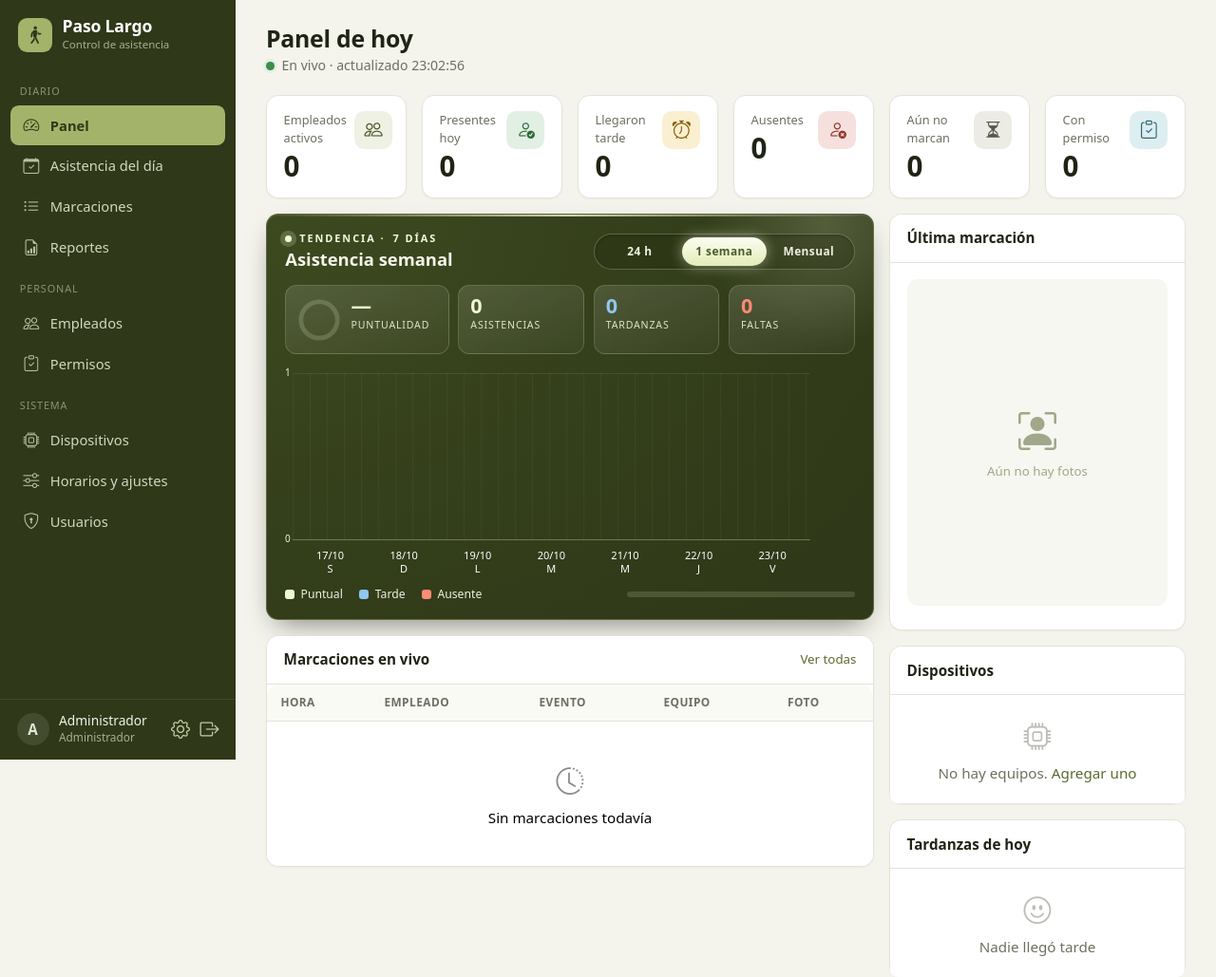
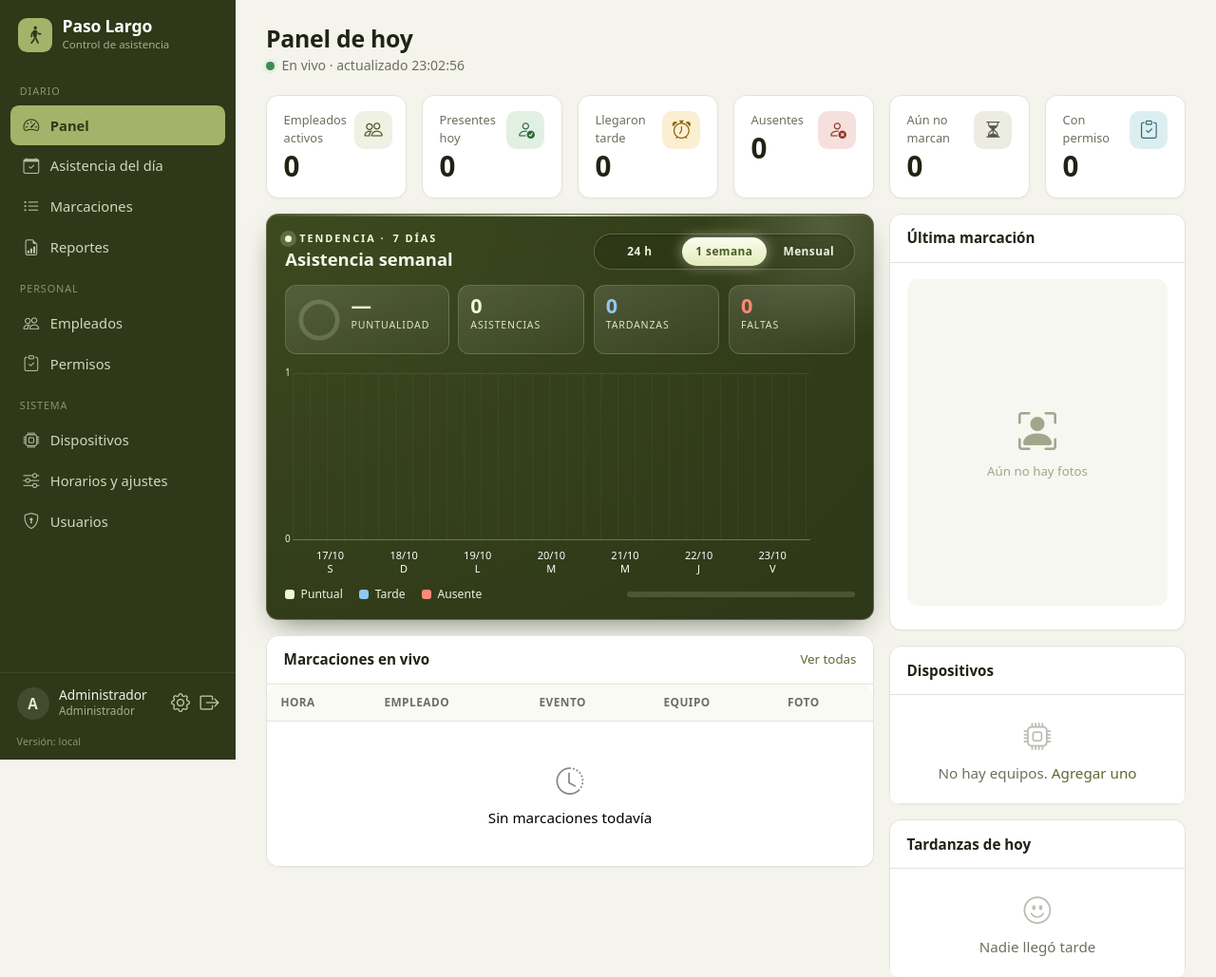
Before and after one commit to hugorms/paso-largo-asistencia, a FastAPI app: page / in a window 1280 px wide. Shown: the top 1029 px of the page at 95% size. Run offline with FastAPI, Linux system fonts and the light colour scheme; the visitor is signed in with stand-in values (Sample User, id 1); data comes from the database, SQL or seed files in the repository; data that the repository does not hold is empty; some libraries are stand-ins or nearby versions.

Commit message:
Mostrar la fecha de la versión instalada al pie del menú
Así se sabe, abriendo la app, si el servidor ya tomó la última actualización.

Co-Authored-By: Claude Opus 5.5 (1M context) <noreply@anthropic.com>
Claude-Session: https://claude.ai/code/session_01RRzcUg7MM6142pSsah4e7x

```diff
--- a/app/main.py
+++ b/app/main.py
@@ -28,6 +28,10 @@ templates = Jinja2Templates(directory=str(Path(__file__).parent / "templates"))
 templates.env.globals.update(local_offset=devices.local_offset, hm=attendance.hm, colors=attendance.STATUS_COLORS, minor_names=MINOR_NAMES,
                              days=reports.DAYS, today=date.today, clock_warnings=devices.CLOCK_WARNINGS,
                              server_now=lambda: datetime.now().strftime("%d/%m/%Y %H:%M"))
+
+# En el servidor la imagen trae /app/VERSION con la fecha del despliegue; en la PC no existe
+_version_file = Path(__file__).parent.parent / "VERSION"
+templates.env.globals["version"] = _version_file.read_text().strip() if _version_file.exists() else "local"
 
 ROLES = {"admin": "Administrador", "supervisor": "Supervisor", "consulta": "Consulta"}
 LEAVE_KINDS = ["Vacaciones", "Permiso médico", "Permiso personal", "Licencia", "Comisión de servicio", "Otro"]
--- a/app/static/tema.css
+++ b/app/static/tema.css
@@ -139,6 +139,7 @@ h1, h2, h3, h4, h5, h6 { color: var(--pl-ink); letter-spacing: -.01em; }
 .side-user .role { color: #a9ae92; font-size: .74rem; }
 .side-user a { color: #c9cfae; }
 .side-user a:hover { color: #fff; }
+.side-version { font-size: .68rem; color: #8d9374; padding: 0 1.1rem .7rem; font-variant-numeric: tabular-nums; }
 .main { flex: 1; min-width: 0; padding: 1.6rem 2rem 2.5rem; }
 .topbar { display: none; }
 
--- a/app/templates/base.html
+++ b/app/templates/base.html
@@ -5,7 +5,7 @@
 <title>{% block title %}Asistencia{% endblock %} · Paso Largo</title>
 <link href="/static/bootstrap.min.css" rel="stylesheet">
 <link href="/static/bootstrap-icons.min.css" rel="stylesheet">
-<link href="/static/tema.css?v=11" rel="stylesheet">
+<link href="/static/tema.css?v=12" rel="stylesheet">
 </head>
 <body>
 {% macro brand() %}
@@ -41,6 +41,7 @@
       <a href="/cuenta" title="Mi cuenta" class="fs-5"><i class="bi bi-gear"></i></a>
       <a href="/logout" title="Salir" class="fs-5"><i class="bi bi-box-arrow-right"></i></a>
     </div>
+    <div class="side-version" title="Fecha de la última actualización instalada">Versión: {{ version }}</div>
   </nav>
   <main class="main">
     {% for kind, msg in flashes %}
--- a/app/templates/login.html
+++ b/app/templates/login.html
@@ -3,7 +3,7 @@
 <title>Ingresar · Paso Largo</title>
 <link href="/static/bootstrap.min.css" rel="stylesheet">
 <link href="/static/bootstrap-icons.min.css" rel="stylesheet">
-<link href="/static/tema.css?v=11" rel="stylesheet">
+<link href="/static/tema.css?v=12" rel="stylesheet">
 </head>
 <body>
 <div class="login-wrap">
```
Also changed, not shown: 2 other files.
